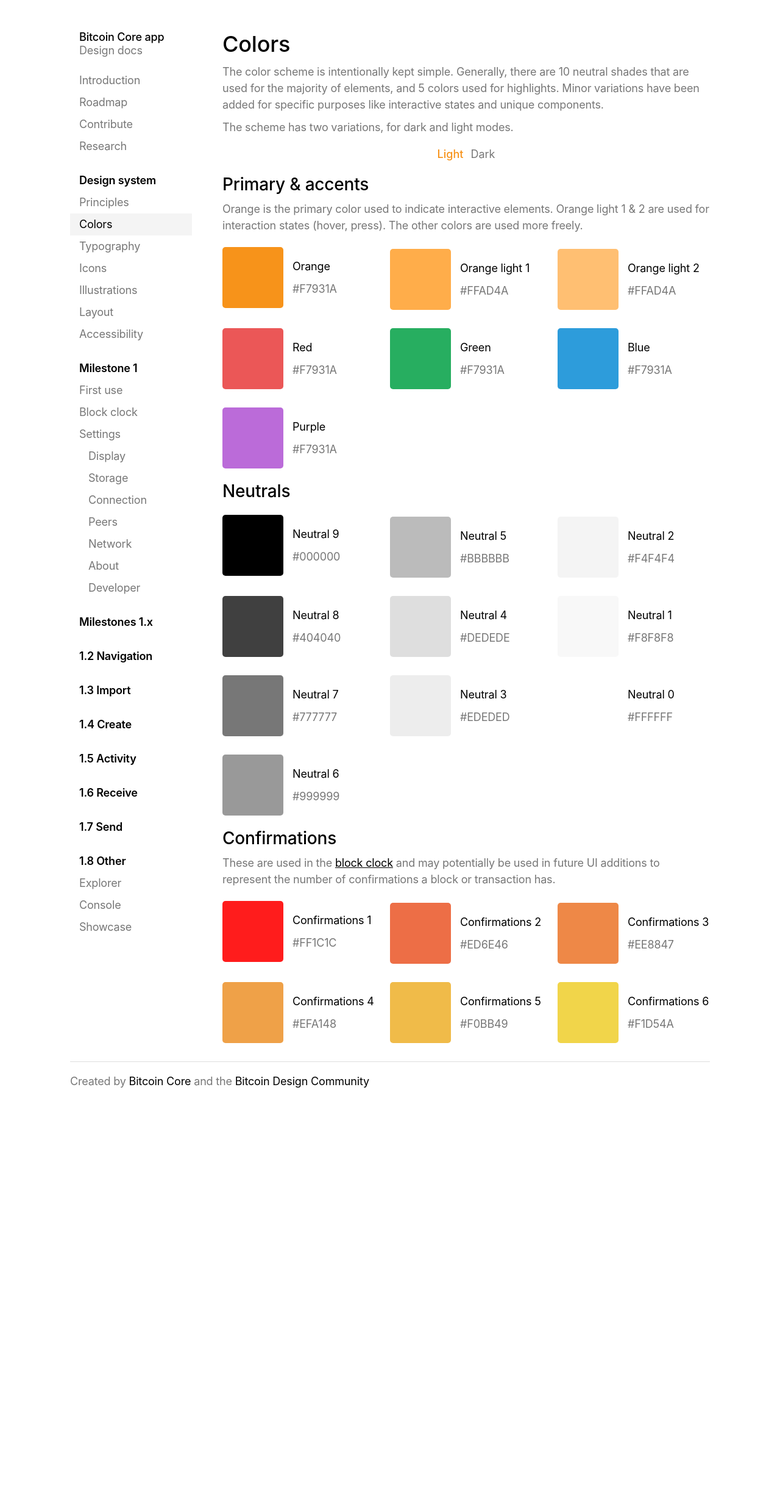
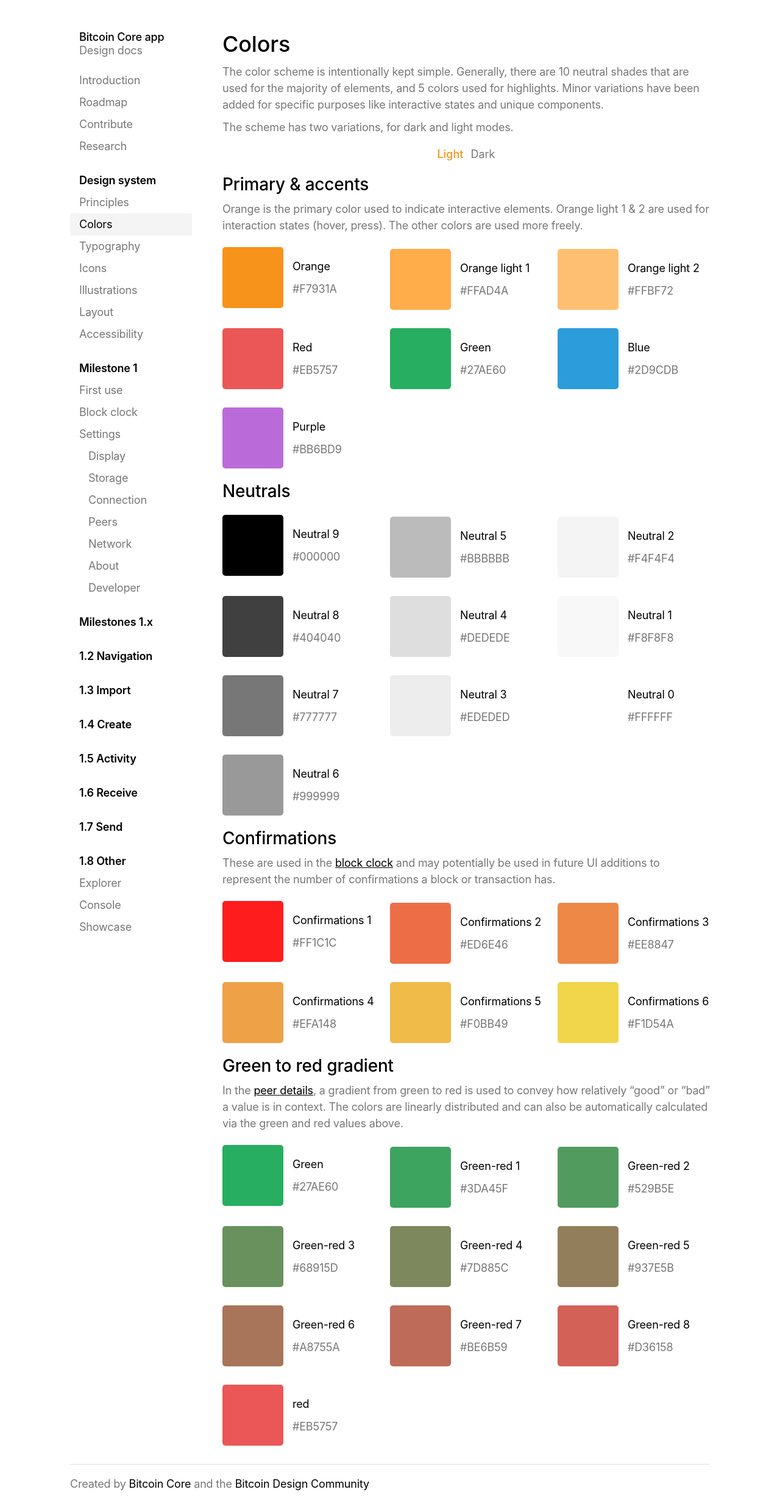
Before and after one commit to BitcoinDesign/Bitcoin-Core-App, a Jekyll site: the page built from pages/colors.md, in a window 1280 px wide. Shown: the whole page at 61% size. Built offline with Jekyll 4.4.1, drawn with Linux system fonts in a browser that asks for light colours; before the commit the page ends 1804 px from its top, so only the background shows below that.

Commit message:
Add red to green color gradient to the colors page

```diff
--- a/_sass/pages/colors.scss
+++ b/_sass/pages/colors.scss
@@ -71,6 +71,15 @@
                         &.-confirmations-4 { background-color: var(--confirmations-4); }
                         &.-confirmations-5 { background-color: var(--confirmations-5); }
                         &.-confirmations-6 { background-color: var(--confirmations-6); }
+
+                        &.-green-red-1 { background-color: var(--green-red-1); }
+                        &.-green-red-2 { background-color: var(--green-red-2); }
+                        &.-green-red-3 { background-color: var(--green-red-3); }
+                        &.-green-red-4 { background-color: var(--green-red-4); }
+                        &.-green-red-5 { background-color: var(--green-red-5); }
+                        &.-green-red-6 { background-color: var(--green-red-6); }
+                        &.-green-red-7 { background-color: var(--green-red-7); }
+                        &.-green-red-8 { background-color: var(--green-red-8); }
                     }
 
                     &:nth-child(2) {
--- a/_sass/variables.scss
+++ b/_sass/variables.scss
@@ -47,6 +47,15 @@
 	--confirmations-5: #F0BB49;
 	--confirmations-6: #F1D54A;
 
+	--green-red-1: #3DA45F;
+	--green-red-2: #529B5E;
+	--green-red-3: #68915D;
+	--green-red-4: #7D885C;
+	--green-red-5: #937E5B;
+	--green-red-6: #A8755A;
+	--green-red-7: #BE6B59;
+	--green-red-8: #D36158;
+
 	--primary: #F7931A;
 }
 
@@ -91,6 +100,15 @@
 	--confirmations-5: #F0BB49;
 	--confirmations-6: #F1D54A;
 
+	--green-red-1: #4AAB6A;
+	--green-red-2: #5EA269;
+	--green-red-3: #729968;
+	--green-red-4: #869067;
+	--green-red-5: #9A8767;
+	--green-red-6: #AE7F66;
+	--green-red-7: #C27665;
+	--green-red-8: #D66D64;
+
 	--primary: #F89B2A;
 }
 
--- a/pages/colors.md
+++ b/pages/colors.md
@@ -27,7 +27,7 @@
 		<div class="copy">
 			<p>Orange</p>
 			<p class="-light">#F7931A</p>
-			<p class="-dark">#F7931A</p>
+			<p class="-dark">#F89B2A</p>
 		</div>
 	</li>
 	<li>
@@ -35,14 +35,14 @@
 		<div class="copy">
 			<p>Orange light 1</p>
 			<p class="-light">#FFAD4A</p>
-			<p class="-dark">#FFBF72</p>
+			<p class="-dark">#FFAD4A</p>
 		</div>
 	</li>
 	<li>
 		<div class="-orange-light-2"></div>
 		<div class="copy">
 			<p>Orange light 2</p>
-			<p class="-light">#FFAD4A</p>
+			<p class="-light">#FFBF72</p>
 			<p class="-dark">#FFBF72</p>
 		</div>
 	</li>
@@ -50,32 +50,32 @@
 		<div class="-red"></div>
 		<div class="copy">
 			<p>Red</p>
-			<p class="-light">#F7931A</p>
-			<p class="-dark">#F7931A</p>
+			<p class="-light">#EB5757</p>
+			<p class="-dark">#EC6363</p>
 		</div>
 	</li>
 	<li>
 		<div class="-green"></div>
 		<div class="copy">
 			<p>Green</p>
-			<p class="-light">#F7931A</p>
-			<p class="-dark">#F7931A</p>
+			<p class="-light">#27AE60</p>
+			<p class="-dark">#36B46B</p>
 		</div>
 	</li>
 	<li>
 		<div class="-blue"></div>
 		<div class="copy">
 			<p>Blue</p>
-			<p class="-light">#F7931A</p>
-			<p class="-dark">#F7931A</p>
+			<p class="-light">#2D9CDB</p>
+			<p class="-dark">#3CA3DE</p>
 		</div>
 	</li>
 	<li>
 		<div class="-purple"></div>
 		<div class="copy">
 			<p>Purple</p>
-			<p class="-light">#F7931A</p>
-			<p class="-dark">#F7931A</p>
+			<p class="-light">#BB6BD9</p>
+			<p class="-dark">#C075DC</p>
 		</div>
 	</li>
 	<li class="-placeholder" />
@@ -223,3 +223,90 @@
 		</div>
 	</li>
 </ol>
+
+## Green to red gradient
+
+In the [peer details]({{ '/settings/peers/' | relative_url }}), a gradient from green to red is used to convey how relatively "good" or "bad" a value is in context. The colors are linearly distributed and can also be automatically calculated via the green and red values above.
+
+<ol class="swatches -confirmations">
+	<li>
+		<div class="-green"></div>
+		<div class="copy">
+			<p>Green</p>
+			<p class="-light">#27AE60</p>
+			<p class="-dark">#36B46B</p>
+		</div>
+	</li>
+	<li>
+		<div class="-green-red-1"></div>
+		<div class="copy">
+			<p>Green-red 1</p>
+			<p class="-light">#3DA45F</p>
+			<p class="-dark">#4AAB6A</p>
+		</div>
+	</li>
+	<li>
+		<div class="-green-red-2"></div>
+		<div class="copy">
+			<p>Green-red 2</p>
+			<p class="-light">#529B5E</p>
+			<p class="-dark">#5EA269</p>
+		</div>
+	</li>
+	<li>
+		<div class="-green-red-3"></div>
+		<div class="copy">
+			<p>Green-red 3</p>
+			<p class="-light">#68915D</p>
+			<p class="-dark">#729968</p>
+		</div>
+	</li>
+	<li>
+		<div class="-green-red-4"></div>
+		<div class="copy">
+			<p>Green-red 4</p>
+			<p class="-light">#7D885C</p>
+			<p class="-dark">#869067</p>
+		</div>
+	</li>
+	<li>
+		<div class="-green-red-5"></div>
+		<div class="copy">
+			<p>Green-red 5</p>
+			<p class="-light">#937E5B</p>
+			<p class="-dark">#9A8767</p>
+		</div>
+	</li>
+	<li>
+		<div class="-green-red-6"></div>
+		<div class="copy">
+			<p>Green-red 6</p>
+			<p class="-light">#A8755A</p>
+			<p class="-dark">#AE7F66</p>
+		</div>
+	</li>
+	<li>
+		<div class="-green-red-7"></div>
+		<div class="copy">
+			<p>Green-red 7</p>
+			<p class="-light">#BE6B59</p>
+			<p class="-dark">#C27665</p>
+		</div>
+	</li>
+	<li>
+		<div class="-green-red-8"></div>
+		<div class="copy">
+			<p>Green-red 8</p>
+			<p class="-light">#D36158</p>
+			<p class="-dark">#D66D64</p>
+		</div>
+	</li>
+	<li>
+		<div class="-red"></div>
+		<div class="copy">
+			<p>red</p>
+			<p class="-light">#EB5757</p>
+			<p class="-dark">#EC6363</p>
+		</div>
+	</li>
+</ol>
```
Also changed, not shown: pages/settings/peers.md (+2 -2 lines).
